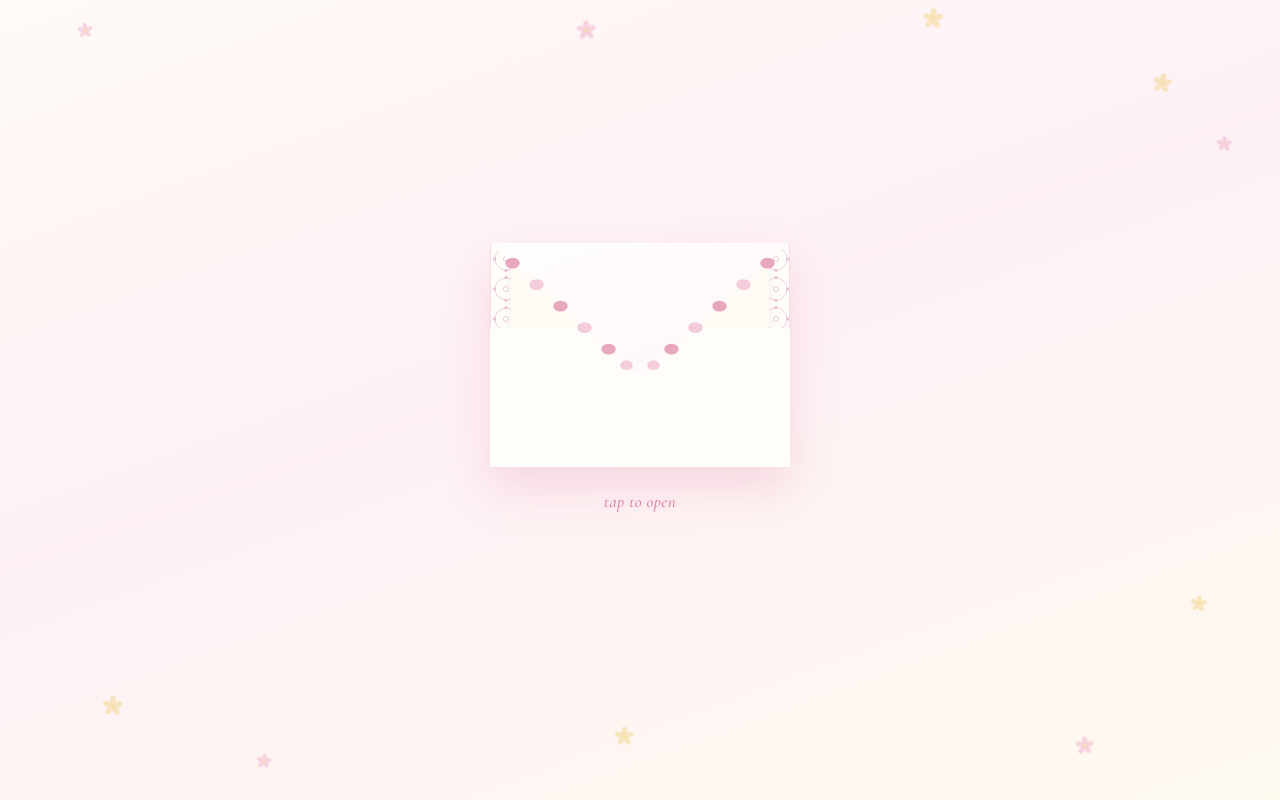
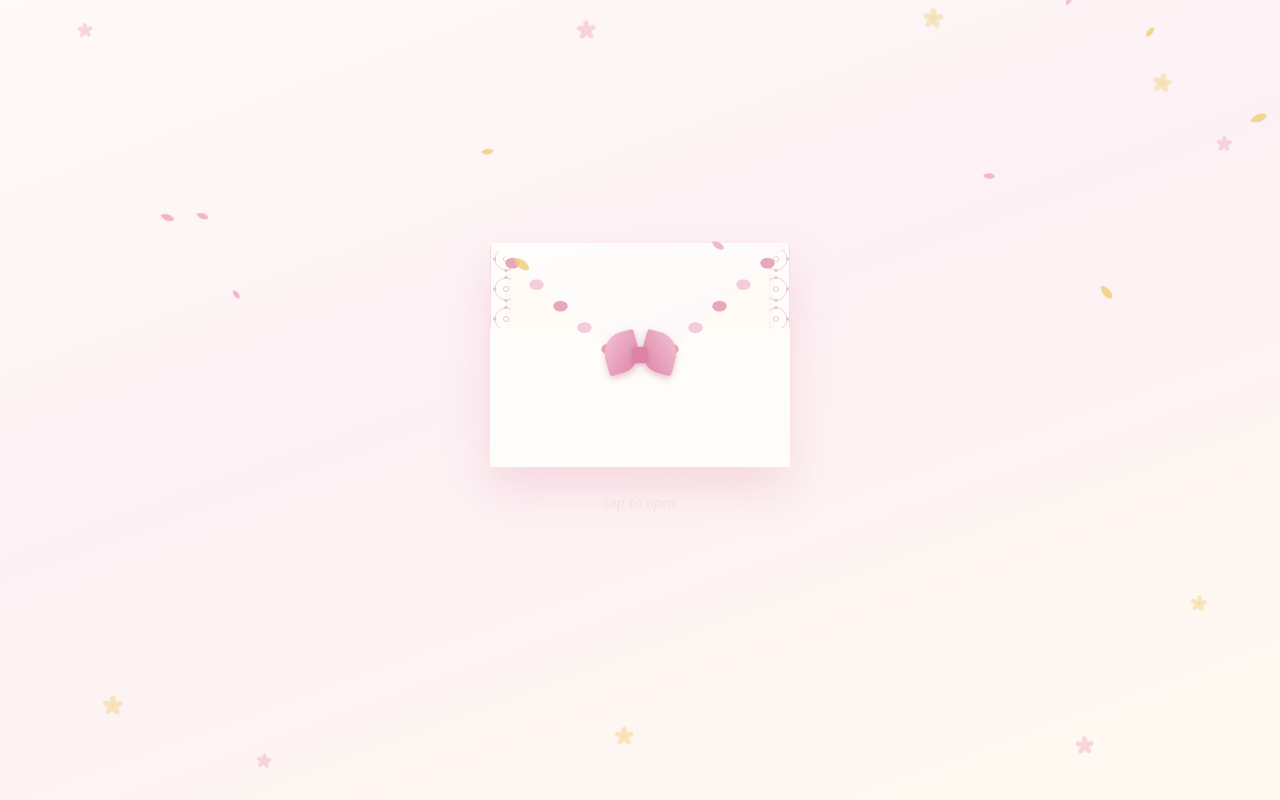
Before and after one commit to lizzybeatrice/Esther-s-Bachelorette-Party, a website: page index.html in a window 1280 px wide. Drawn offline with nearby package versions, Linux system fonts and the light colour scheme.

Commit message:
Add files via upload

```diff
--- a/index.html
+++ b/index.html
@@ -49,6 +49,26 @@
   @keyframes sway{
     0%,100%{ transform: translateY(0) rotate(var(--r,0deg)); }
     50%{ transform: translateY(-10px) rotate(calc(var(--r,0deg) + 4deg)); }
+  }
+
+  /* ---------- falling petals ---------- */
+  .petals-fall{ position: fixed; inset:0; pointer-events:none; z-index: 6; overflow:hidden; }
+  .petal-fall{
+    position:absolute; top:-8vh;
+    animation-name: fall, drift;
+    animation-timing-function: linear, ease-in-out;
+    animation-iteration-count: 1, infinite;
+    opacity:.85;
+  }
+  @keyframes fall{
+    0%{ transform: translateY(0) rotate(0deg); opacity:0; }
+    8%{ opacity:.85; }
+    92%{ opacity:.85; }
+    100%{ transform: translateY(112vh) rotate(360deg); opacity:0; }
+  }
+  @keyframes drift{
+    0%,100%{ margin-left: 0px; }
+    50%{ margin-left: 24px; }
   }
 
   /* ---------- screens ---------- */
@@ -147,6 +167,29 @@
   }
   .letter.out{ transform: translateY(-132%) scale(1.02); }
 
+  /* big bow sitting on the letter, at the envelope's opening */
+  .bow{
+    position:absolute; left:50%; top:50%; transform: translate(-50%,-50%);
+    width: 30%; max-width: 76px; aspect-ratio: 3 / 2;
+    z-index: 5;
+    transition: opacity .5s ease, transform .5s ease;
+  }
+  .bow.hide{ opacity:0; transform: translate(-50%,-50%) scale(.5); }
+  .bow-wing{
+    position:absolute; top:6%; width:46%; height:78%;
+    background: linear-gradient(135deg, var(--pink), var(--pink-deep));
+    border-radius: 60% 8% 60% 8%;
+    box-shadow: 0 3px 7px rgba(190,110,140,.4);
+  }
+  .bow-wing.left{ left:2%; transform: rotate(-16deg); }
+  .bow-wing.right{ right:2%; transform: rotate(16deg) scaleX(-1); }
+  .bow-knot{
+    position:absolute; left:50%; top:50%; transform: translate(-50%,-50%);
+    width: 20%; aspect-ratio: 1/1; border-radius: 3px;
+    background: var(--pink-deep);
+    box-shadow: 0 1px 4px rgba(180,100,130,.45);
+  }
+
   .tap-hint{
     margin-top: 24px;
     font-family: 'Cormorant Garamond', serif;
@@ -155,9 +198,9 @@
     font-size: 17px;
     letter-spacing: .03em;
     color: var(--pink-deep);
-    animation: pulse 2s ease-in-out infinite;
+    animation: blink 1.3s steps(1) infinite;
   }
-  @keyframes pulse{ 0%,100%{opacity:.5;} 50%{opacity:1;} }
+  @keyframes blink{ 0%,49%{opacity:1;} 50%,100%{opacity:.15;} }
 
   /* ---------- letter / invitation card ---------- */
   .card-wrap{ position: relative; width:100%; padding: 20px; }
@@ -170,12 +213,13 @@
     width:100%;
   }
   .wavy-frame{
-    position:absolute; inset: 6px;
+    position:absolute; inset: 12px;
     pointer-events:none;
     z-index: 1;
-  }
-  .wavy-frame rect{
-    fill:none; stroke: var(--pink-deep); stroke-width: 1.4; opacity:.65;
+    border: 1.4px solid var(--pink-deep);
+    border-radius: 16px;
+    opacity:.65;
+    filter: url(#wobble);
   }
 
   .wreath svg{ position:absolute; pointer-events:none; }
@@ -323,6 +367,10 @@
 
 <svg class="defs">
   <defs>
+    <filter id="wobble" x="-8%" y="-8%" width="116%" height="116%">
+      <feTurbulence type="fractalNoise" baseFrequency="0.012 0.018" numOctaves="2" seed="7" result="n"/>
+      <feDisplacementMap in="SourceGraphic" in2="n" scale="7"/>
+    </filter>
     <g id="blossom">
       <g fill="currentColor">
         <ellipse cx="20" cy="10" rx="5.5" ry="9" transform="rotate(0 20 20)" opacity=".9"/>
@@ -332,6 +380,9 @@
         <ellipse cx="20" cy="10" rx="5.5" ry="9" transform="rotate(288 20 20)" opacity=".9"/>
       </g>
       <circle cx="20" cy="20" r="3.4" fill="#f0c85a"/>
+    </g>
+    <g id="petal">
+      <path d="M10 0 C16 4, 16 14, 10 20 C4 14, 4 4, 10 0 Z" fill="currentColor"/>
     </g>
     <g id="sprig">
       <path d="M6 40 C10 28, 14 22, 20 12" stroke="#8fae82" stroke-width="1.3" fill="none" opacity=".8"/>
@@ -343,6 +394,7 @@
 </svg>
 
 <div class="flowers" id="flowers"></div>
+<div class="petals-fall" id="petalsFall"></div>
 
 <!-- SCREEN 1 : ENVELOPE -->
 <div class="screen active" id="screen-envelope">
@@ -352,6 +404,11 @@
       <div class="letter" id="letter"></div>
       <div class="env-pocket"></div>
       <div class="flap" id="flap"></div>
+      <div class="bow" id="bow">
+        <div class="bow-wing left"></div>
+        <div class="bow-wing right"></div>
+        <div class="bow-knot"></div>
+      </div>
       <svg class="flap-fringe" id="flapFringe" viewBox="0 0 100 100" preserveAspectRatio="none">
         <circle class="deep" cx="7.5" cy="9" r="2.4"/>
         <circle cx="15.5" cy="18.6" r="2.4"/>
@@ -376,25 +433,17 @@
   <div class="card-wrap">
     <div class="wreath" id="wreath"></div>
     <div class="card fade-in">
-      <svg class="wavy-frame" viewBox="0 0 400 520" preserveAspectRatio="none">
-        <defs>
-          <filter id="wobble" x="-5%" y="-5%" width="110%" height="110%">
-            <feTurbulence type="fractalNoise" baseFrequency="0.012 0.018" numOctaves="2" seed="7" result="n"/>
-            <feDisplacementMap in="SourceGraphic" in2="n" scale="7"/>
-          </filter>
-        </defs>
-        <rect x="10" y="10" width="380" height="500" rx="20" filter="url(#wobble)"/>
-      </svg>
+      <div class="wavy-frame"></div>
 
       <p class="invite-line">You are specially invited to</p>
       <h1 class="title-script">Esther's<br>Bachelorette Party.</h1>
       <div class="divider"></div>
 
       <div class="details">
-        <p><span class="label">date:</span> Sunday, 18 October</p>
-        <p><span class="label">time:</span> 1.30pm – 5.00pm</p>
-        <p><span class="label">venue:</span> Choux Choux, Penang</p>
-        <p><span class="label">attire colors:</span> shades of pink or yellow! 💛💗</p>
+        <p><span class="label">Date:</span> Sunday, 18 October</p>
+        <p><span class="label">Time:</span> 1.30pm – 5.00pm</p>
+        <p><span class="label">Venue:</span> Choux Choux, Penang</p>
+        <p><span class="label">Attire Colors:</span> shades of pink or yellow! 💛💗</p>
       </div>
 
       <div class="swatches">
@@ -405,7 +454,7 @@
         <span class="swatch" style="background:var(--sw5)"></span>
       </div>
 
-      <p class="honour-note">Please prep a tiny honouring message for Esther 💌</p>
+      <p class="honour-note"><strong>Note:</strong> Please prep a tiny honouring message for Esther 💌</p>
     </div>
   </div>
   <div class="rsvp-actions">
@@ -495,6 +544,30 @@
     wreath.appendChild(svg);
   });
 
+  // ---------- falling petals ----------
+  var petalsFall = document.getElementById('petalsFall');
+  function spawnPetal(){
+    var svg = document.createElementNS('http://www.w3.org/2000/svg','svg');
+    svg.setAttribute('viewBox','0 0 20 20');
+    svg.classList.add('petal-fall');
+    var size = 10 + Math.random()*10;
+    var fallDur = 8 + Math.random()*7;
+    var driftDur = 2.5 + Math.random()*2;
+    svg.style.width = size + 'px';
+    svg.style.height = size + 'px';
+    svg.style.left = (Math.random()*100) + 'vw';
+    svg.style.color = Math.random() < 0.5 ? '#f0a9c4' : '#eecf7e';
+    svg.style.animationDuration = fallDur + 's, ' + driftDur + 's';
+    svg.style.animationDelay = '0s, ' + (Math.random()*driftDur) + 's';
+    var use = document.createElementNS('http://www.w3.org/2000/svg','use');
+    use.setAttribute('href', '#petal');
+    svg.appendChild(use);
+    petalsFall.appendChild(svg);
+    setTimeout(function(){ svg.remove(); }, fallDur*1000 + 200);
+  }
+  for(var i=0;i<6;i++){ setTimeout(spawnPetal, i*500); }
+  setInterval(spawnPetal, 900);
+
   // ---------- screen nav ----------
   function show(id){
     document.querySelectorAll('.screen').forEach(function(s){ s.classList.remove('active'); });
@@ -509,6 +582,7 @@
     opened = true;
     document.getElementById('flap').classList.add('open');
     document.getElementById('flapFringe').classList.add('open');
+    document.getElementById('bow').classList.add('hide');
     setTimeout(function(){
       document.getElementById('letter').classList.add('out');
     }, 420);
```
